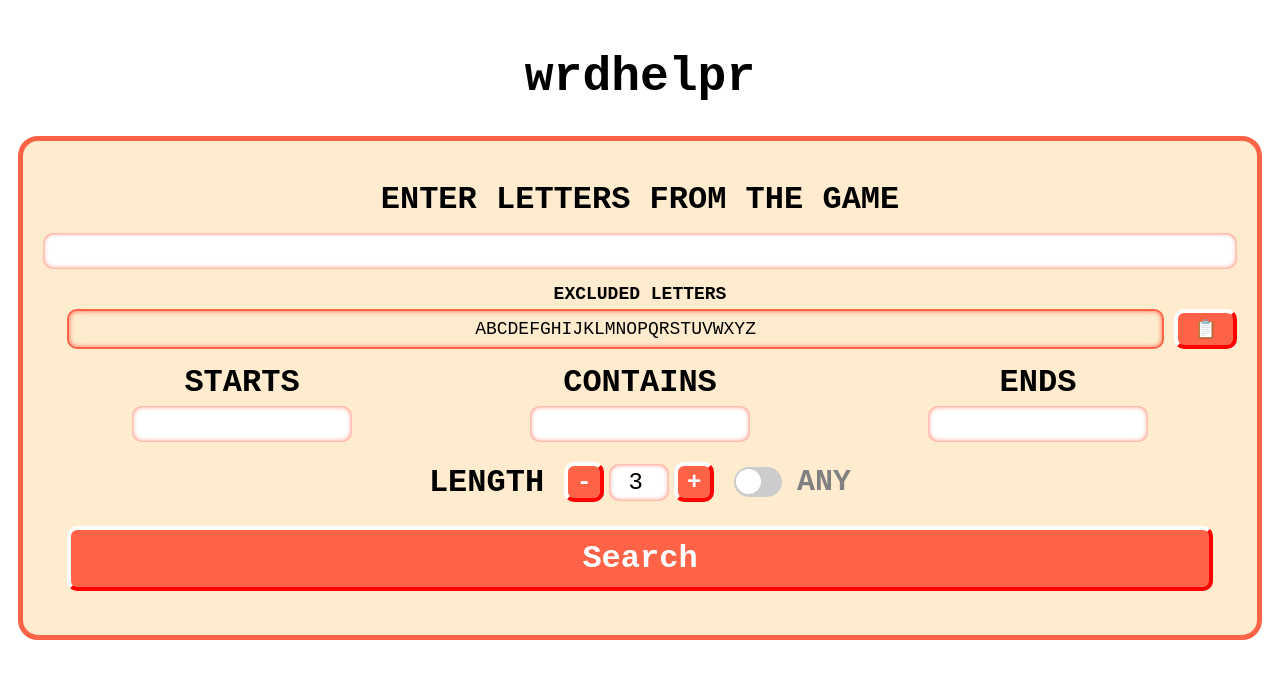
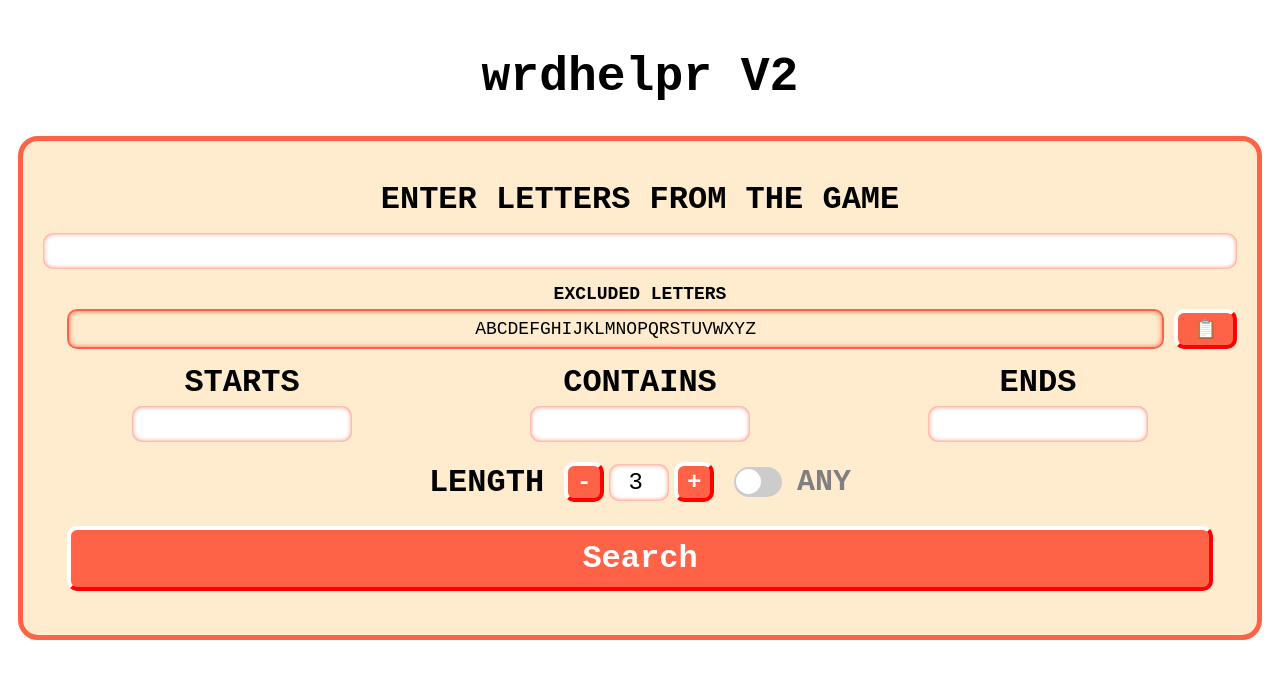
Before and after one commit to adamlemmo/wrdhelpr, a website built with Vite: page index.html in a window 1280 px wide. Built offline with nearby package versions, Linux system fonts and the light colour scheme.

Commit message:
chore: Update H1 to force deployment refresh

```diff
--- a/index.html
+++ b/index.html
@@ -14,7 +14,7 @@
     </head>
 
     <body>
-        <h1>wrdhelpr</h1>
+        <h1>wrdhelpr V2</h1>
 
         <form id="userInputForm">
             <p class="form-prompt">Enter letters from the game</p>
```
